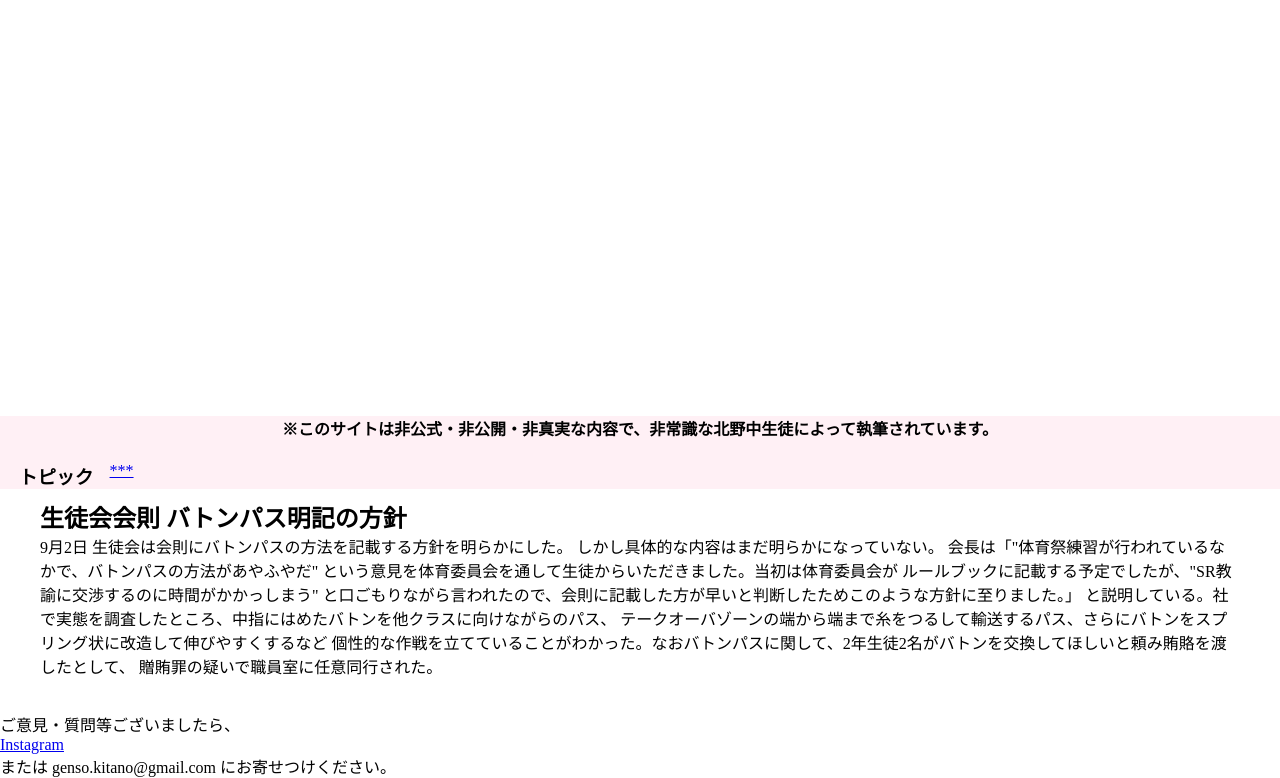
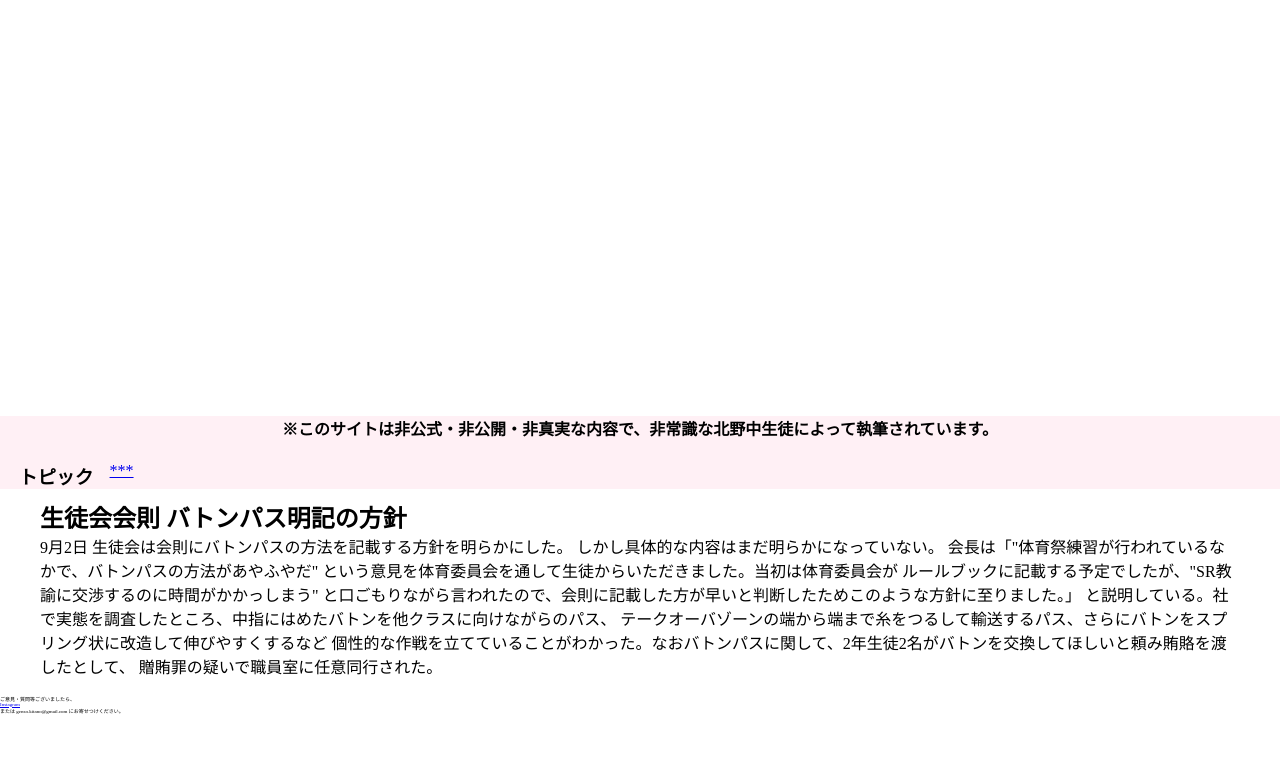
Before and after one commit to gensoshimbun-kitano/gensoshimbun-kitano.github.io, a plain HTML site: page index.html in a window 1280 px wide. Shown: the part 105-883 px from the top of the page. After the commit the page ends 819 px from the top, so only its background shows below. Drawn offline with Linux system fonts and the light colour scheme; files that its build step writes are made by us from their sources.

Commit message:
Update index.html

```diff
--- a/index.html
+++ b/index.html
@@ -49,7 +49,7 @@
 
 </div>
 
- <div>
+ <div style="font-size:5px;">
   <p>　</p>
   <p>ご意見・質問等ございましたら、</p>
   <a href="https://www.instagram.com/gensoshimbun.kitano/">Instagram</a>
```
